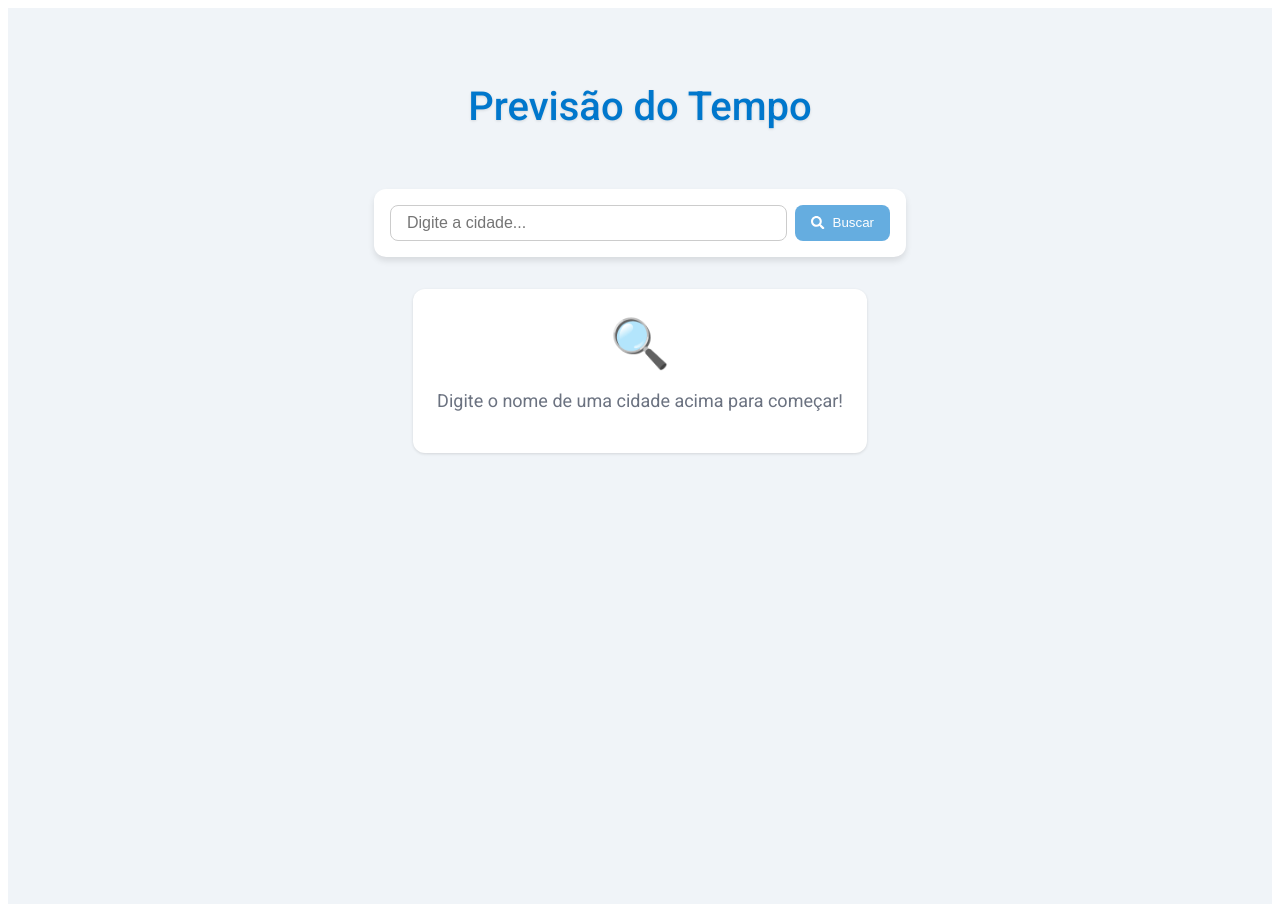
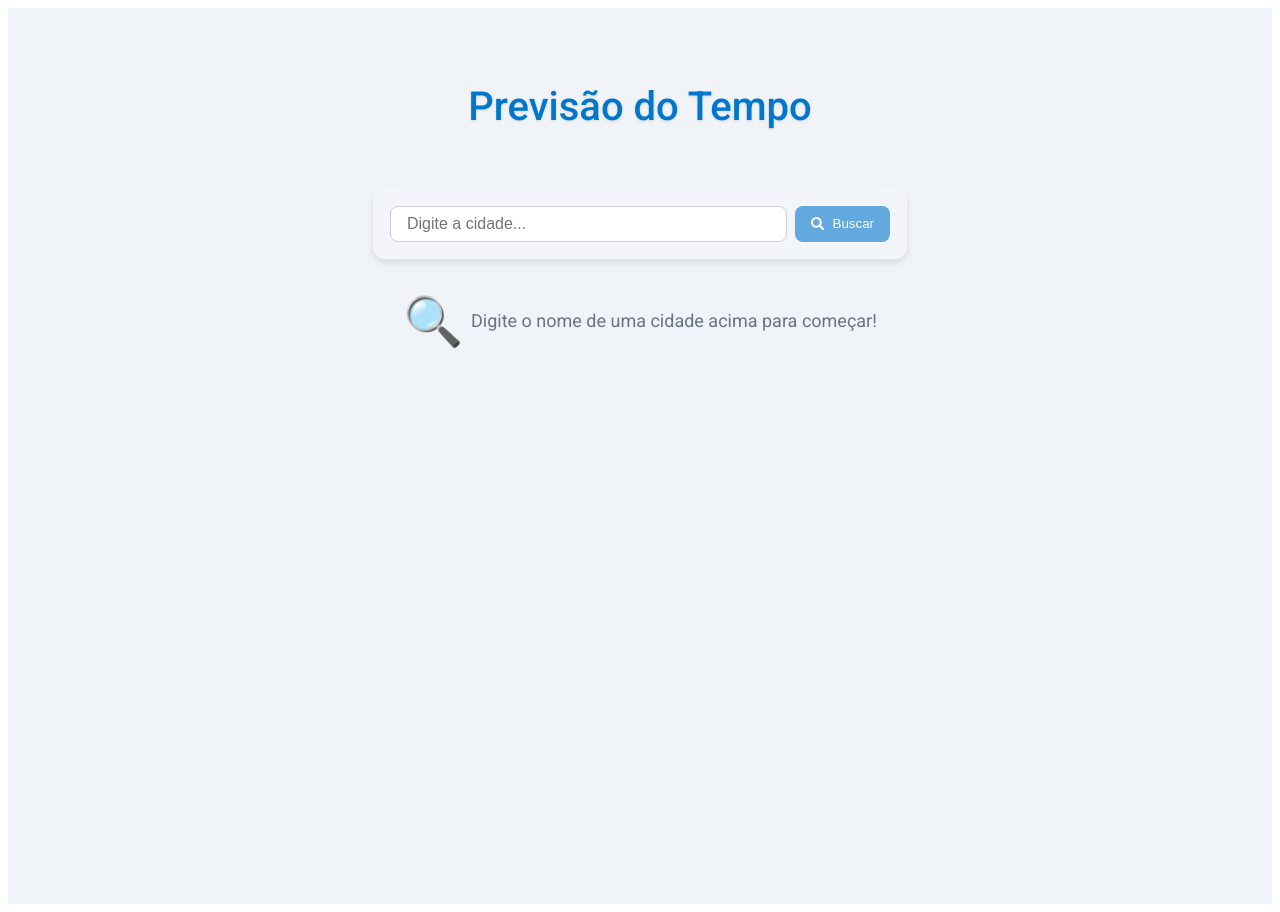
Before and after one commit to raynaraglit23/EngenhariaDeSoftware, a React (Vite) app: page / in a window 1280 px wide. Built offline with nearby package versions, Linux system fonts and the light colour scheme.

Commit message:
improving ui

```diff
--- a/package.json
+++ b/package.json
@@ -30,8 +30,8 @@
     "vite": "^5.0.0"
   },
   "dependencies": {
-    "react-icons": "^5.5.0",
     "react": "^18.2.0",
-    "react-dom": "^18.2.0"
+    "react-dom": "^18.2.0",
+    "react-icons": "^5.5.0"
   }
 }
--- a/src/components/CitySearch/CitySearch.module.css
+++ b/src/components/CitySearch/CitySearch.module.css
@@ -3,10 +3,13 @@
   gap: var(--space-sm);
   width: 100%;
   max-width: 500px;
-  background: var(--color-card);
+  background: rgba(255, 255, 255, 0.15);
+  backdrop-filter: blur(10px);
+  -webkit-backdrop-filter: blur(10px);
   padding: var(--space-md);
   border-radius: 0.75rem;
   box-shadow: var(--shadow-md);
+  border: 1px solid rgba(255, 255, 255, 0.2);
 }
 
 .input {
--- a/src/components/EmptyState/EmptyState.jsx
+++ b/src/components/EmptyState/EmptyState.jsx
@@ -3,7 +3,7 @@ import styles from './EmptyState.module.css';
 
 export default function EmptyState({ icon, message }) {
   return (
-    <div className={styles.wrapper}>
+    <div className={styles.container}>
       <div className={styles.icon}>{icon}</div>
       <p className={styles.text}>{message}</p>
     </div>
--- a/src/components/EmptyState/EmptyState.module.css
+++ b/src/components/EmptyState/EmptyState.module.css
@@ -1,14 +1,18 @@
-.wrapper {
-  background: var(--color-card);
-  padding: var(--space-lg);
-  border-radius: 0.75rem;
-  box-shadow: var(--shadow-sm);
-  text-align: center;
+.container {
+  display: flex;
+  align-items: center;
+  gap: var(--space-sm);
+  /* fundo removido */
+  padding: 0;
+  border-radius: 0;
+  box-shadow: none;
+  backdrop-filter: none;
+  -webkit-backdrop-filter: none;
+  border: none;
 }
 
 .icon {
   font-size: 3rem;
-  margin-bottom: var(--space-sm);
 }
 
 .text {
--- a/src/components/WeatherCard/WeatherCard.module.css
+++ b/src/components/WeatherCard/WeatherCard.module.css
@@ -2,11 +2,13 @@
   background: linear-gradient(135deg, #ffffff, #e0f2ff);
   padding: var(--space-lg);
   border-radius: 1rem;
-  max-width: 340px;
+  max-width: 490px;
+  width: 100%;
   text-align: center;
   box-shadow: var(--shadow-md);
   transition: transform 0.2s, box-shadow 0.2s;
 }
+
 .card:hover {
   transform: translateY(-4px);
   box-shadow: 0 8px 16px rgba(0,0,0,0.12);
@@ -22,19 +24,29 @@
 .icon {
   width: 100px;
   height: 100px;
+  color: #4a90e2;
+  filter: drop-shadow(0 0 2px rgba(0,0,0,0.40));
 }
 
 .temp {
   font-size: 2rem;
   margin: var(--space-xs) 0;
 }
+
 .feels {
   color: var(--color-text-muted);
   font-size: 0.875rem;
 }
+
 .humidity,
 .desc {
   margin: var(--space-xs) 0;
   font-size: 1rem;
   color: var(--color-text);
 }
+
+@media (max-width: 500px) {
+  .card {
+    max-width: 90vw;
+  }
+}
```
Also changed, not shown: src/styles/variables.module.css (line endings or trailing spaces), 1 other file (tests, documents, lock files or other folders).
